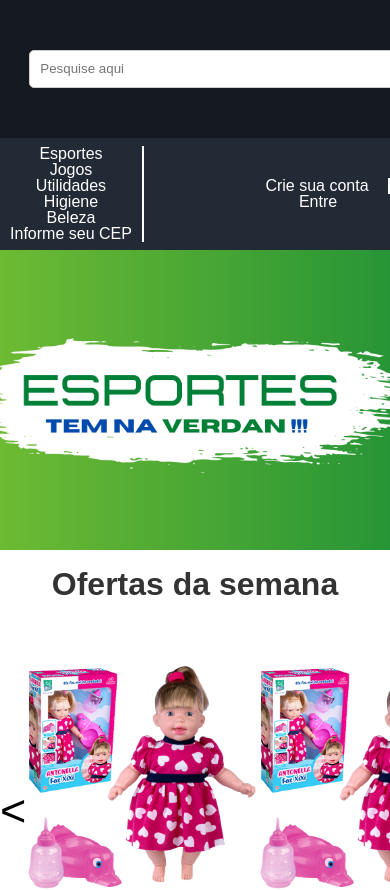
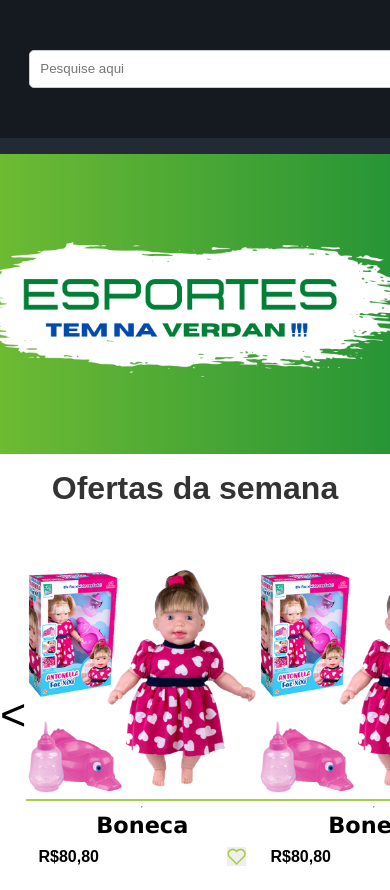
Before and after one commit to AlanDiogoR/TCC, a React (Create React App) app in the folder frontend/verdan/: page / in a window 390 px wide. Shown: the top 890 px of the page. Built offline with nearby package versions, Linux system fonts and the light colour scheme.

Commit message:
deixar a pagina principal do site

```diff
--- a/frontend/verdan/src/components/Categorias/styles.module.scss
+++ b/frontend/verdan/src/components/Categorias/styles.module.scss
@@ -5,6 +5,15 @@
   padding: 0.5rem 0 0.5rem 0;
 
   background-color: var(--H-nav);
+
+
+  @media screen and (max-width: 766px) {
+    ul {
+      li {
+        display: none;
+      }
+    }
+  }
 }
 
 .hRow {
```
